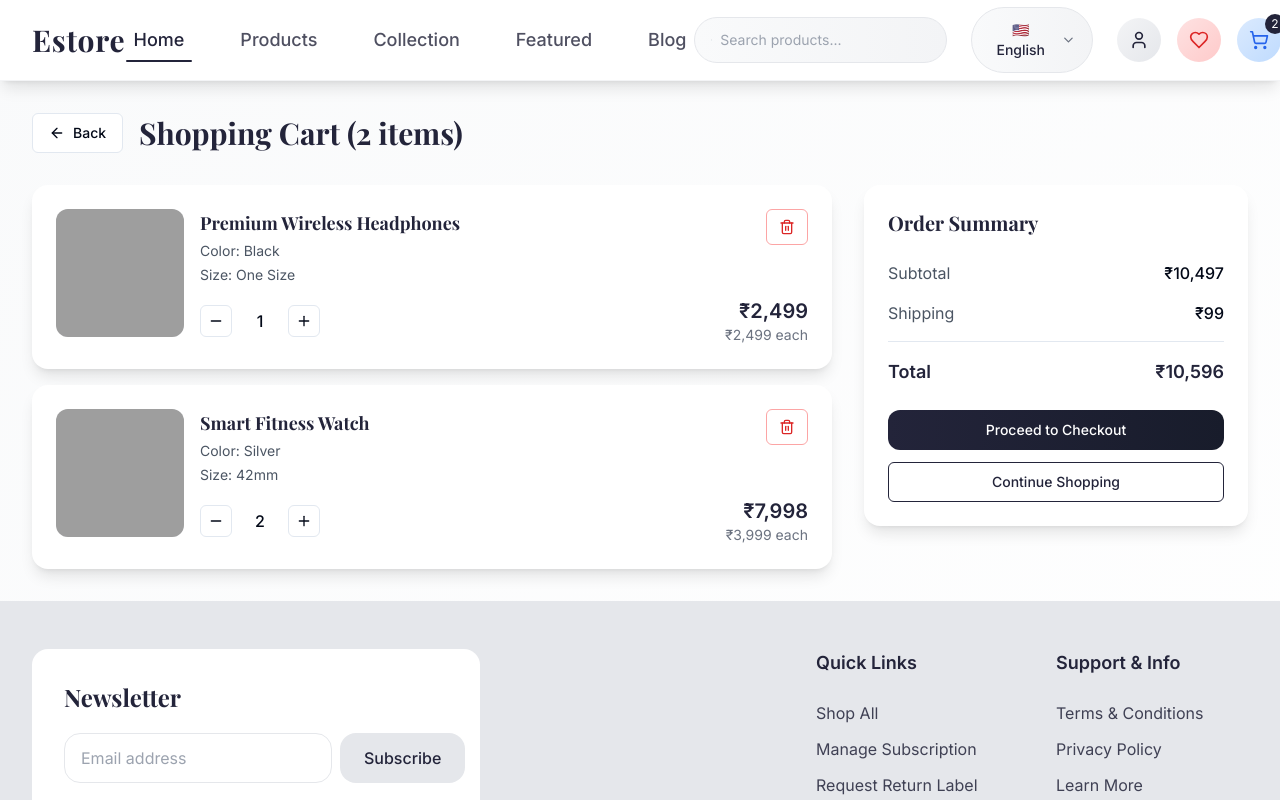
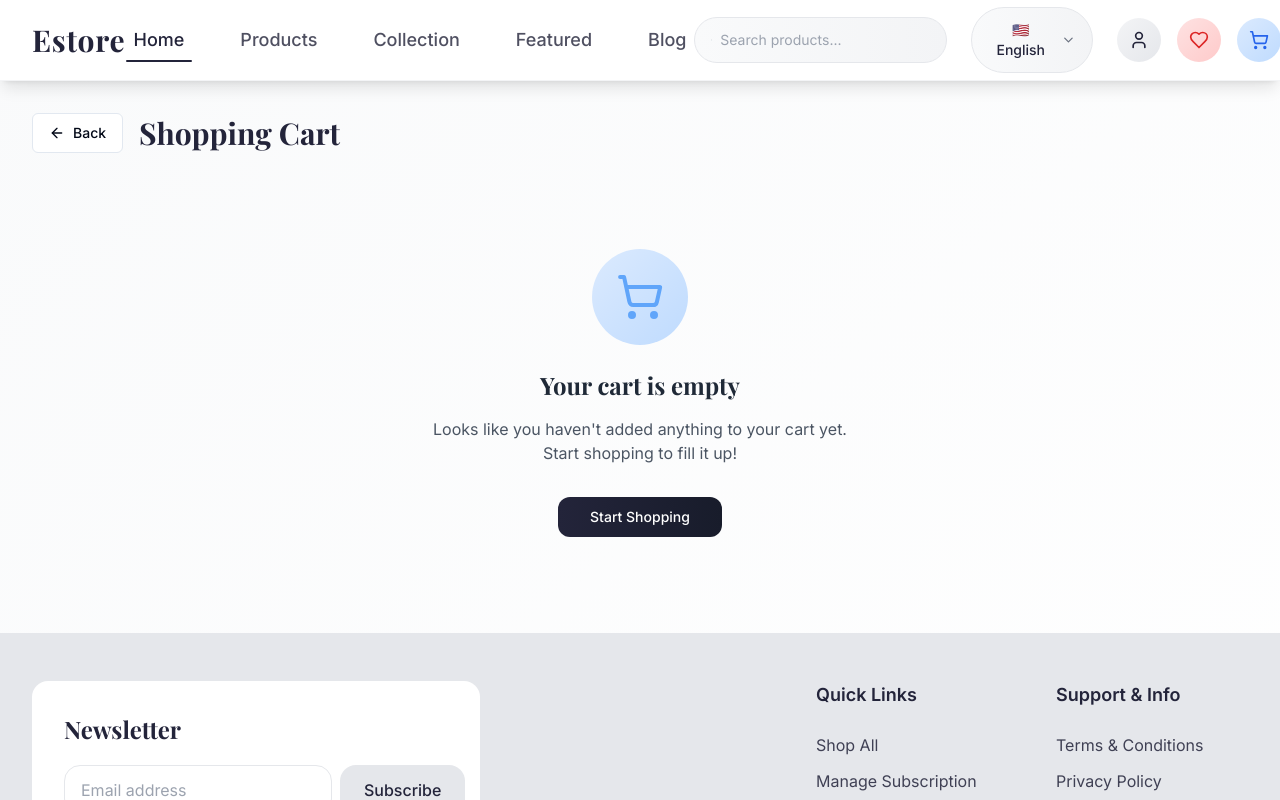
Before and after one commit to Manish729781/estore-everything-shop-front, a React (Vite) app: page /cart in a window 1280 px wide. Shown: the top 800 px of the page. Built offline with nearby package versions, Linux system fonts and the light colour scheme; grey boxes are pictures that could not be loaded.

Commit message:
Implement cart functionality
Implement a global cart system using React Context API, including add, remove, and checkout features, with full responsiveness.

```diff
--- a/src/App.tsx
+++ b/src/App.tsx
@@ -5,6 +5,7 @@ import { QueryClient, QueryClientProvider } from "@tanstack/react-query";
 import { BrowserRouter, Routes, Route } from "react-router-dom";
 import { LanguageProvider } from "./contexts/LanguageContext";
 import { WishlistProvider } from "./contexts/WishlistContext";
+import { CartProvider } from "./contexts/CartContext";
 import Index from "./pages/Index";
 import ProductDescription from "./pages/ProductDescription";
 import ProductList from "./pages/ProductList";
@@ -31,6 +32,7 @@ const App = () => (
   <QueryClientProvider client={queryClient}>
     <LanguageProvider>
       <WishlistProvider>
+        <CartProvider>
           <TooltipProvider>
             <Toaster />
             <Sonner />
@@ -59,6 +61,7 @@ const App = () => (
               </Routes>
             </BrowserRouter>
           </TooltipProvider>
+        </CartProvider>
       </WishlistProvider>
     </LanguageProvider>
   </QueryClientProvider>
--- a/src/components/Navbar.tsx
+++ b/src/components/Navbar.tsx
@@ -1,9 +1,9 @@
-
 import { useState, useEffect } from 'react';
 import { Search, User, Heart, ShoppingCart, ChevronDown, Menu, X } from 'lucide-react';
 import { useNavigate, useLocation } from 'react-router-dom';
 import { useLanguage } from '@/contexts/LanguageContext';
 import { useWishlist } from '@/contexts/WishlistContext';
+import { useCart } from '@/hooks/use-cart';
 import {
   DropdownMenu,
   DropdownMenuContent,
@@ -16,6 +16,7 @@ const Navbar = () => {
   const location = useLocation();
   const { selectedLanguage, setSelectedLanguage, t } = useLanguage();
   const { wishlistCount } = useWishlist();
+  const { cartItems } = useCart();
   const [activeLink, setActiveLink] = useState('Home');
   const [searchQuery, setSearchQuery] = useState('');
   const [isMobileMenuOpen, setIsMobileMenuOpen] = useState(false);
@@ -142,6 +143,8 @@ const Navbar = () => {
     navigate('/cart');
   };
 
+  const cartCount = cartItems.reduce((acc, item) => acc + item.quantity, 0);
+
   return (
     <header className="w-full bg-white/95 backdrop-blur-md shadow-lg sticky top-0 z-50 border-b border-gray-100">
       <div className="max-w-7xl mx-auto px-4 sm:px-6 lg:px-8 flex items-center justify-between h-18 lg:h-20">
@@ -224,9 +227,11 @@ const Navbar = () => {
 
           {/* Icon Actions */}
           <div className="flex items-center gap-4">
+            {/* User */}
             <button className="w-11 h-11 bg-gradient-to-br from-gray-100 to-gray-200 rounded-full flex items-center justify-center hover:shadow-md transition-all duration-200">
               <User className="w-5 h-5 text-estore-dark" />
             </button>
+            {/* Wishlist */}
             <button
               onClick={handleWishlistClick}
               className="w-11 h-11 bg-gradient-to-br from-red-100 to-red-200 rounded-full flex items-center justify-center hover:shadow-md transition-all duration-200 relative"
@@ -238,12 +243,15 @@ const Navbar = () => {
                 </span>
               )}
             </button>
+            {/* Cart */}
             <button
               onClick={handleCartClick}
               className="w-11 h-11 bg-gradient-to-br from-blue-100 to-blue-200 rounded-full flex items-center justify-center hover:shadow-md transition-all duration-200 relative"
             >
               <ShoppingCart className="w-5 h-5 text-blue-600" />
-              <span className="absolute -top-1 -right-1 w-5 h-5 bg-estore-dark text-white text-xs rounded-full flex items-center justify-center">2</span>
+              {cartCount > 0 && (
+                <span className="absolute -top-1 -right-1 w-5 h-5 bg-estore-dark text-white text-xs rounded-full flex items-center justify-center">{cartCount}</span>
+              )}
             </button>
           </div>
         </div>
@@ -274,7 +282,9 @@ const Navbar = () => {
             className="w-10 h-10 bg-gradient-to-br from-blue-100 to-blue-200 rounded-full flex items-center justify-center relative"
           >
             <ShoppingCart className="w-5 h-5 text-blue-600" />
-            <span className="absolute -top-1 -right-1 w-4 h-4 bg-estore-dark text-white text-xs rounded-full flex items-center justify-center">2</span>
+            {cartCount > 0 && (
+              <span className="absolute -top-1 -right-1 w-4 h-4 bg-estore-dark text-white text-xs rounded-full flex items-center justify-center">{cartCount}</span>
+            )}
           </button>
 
           {/* Mobile Menu Button */}
--- a/src/components/ProductCard.tsx
+++ b/src/components/ProductCard.tsx
@@ -1,5 +1,6 @@
-
 import React from "react";
+import { useCart } from '@/hooks/use-cart';
+import { useToast } from '@/hooks/use-toast';
 
 interface ProductCardProps {
   image: string;
@@ -24,6 +25,26 @@ const ProductCard: React.FC<ProductCardProps> = ({
   onAddToCart,
   rounded = "rounded-xl md:rounded-2xl",
 }) => {
+  const { addToCart } = useCart();
+  const { toast } = useToast();
+
+  // Assume id as title (ideally, should be passed as prop! Here, fallback for demo)
+  const id = title.replace(/\s+/g, "-").toLowerCase();
+
+  const handleAddToCart = () => {
+    addToCart({
+      id,
+      name: title,
+      title,
+      price: Number(price.replace(/[^\d]/g, "")),
+      image,
+      color: colors[0] || "",
+      oldPrice,
+    });
+    toast({ title: "Added to Cart", description: `${title} has been added to your cart.` });
+    if (onAddToCart) onAddToCart();
+  };
+
   return (
     <div
       className={`bg-white ${rounded} shadow-sm overflow-hidden relative flex flex-col transition-shadow duration-300 hover:shadow-lg`}
@@ -66,7 +87,7 @@ const ProductCard: React.FC<ProductCardProps> = ({
           </button>
           <button
             type="button"
-            onClick={onAddToCart}
+            onClick={handleAddToCart}
             className="
               flex-1 bg-estore-dark text-white px-2 xs:px-4 py-2 xs:py-3 rounded-full text-xs xs:text-sm font-medium
               hover:bg-estore-dark/90 transition-colors focus:outline-none focus-visible:ring-2 focus-visible:ring-estore-dark
--- /dev/null
+++ b/src/contexts/CartContext.tsx
@@ -0,0 +1,89 @@
+
+import React, { createContext, useContext, useState, useMemo } from "react";
+
+export type CartProduct = {
+  id: string | number;
+  name: string;
+  title?: string;
+  price: number;
+  priceFormatted?: string;
+  quantity: number;
+  image: string;
+  color?: string;
+  size?: string;
+  selectedColor?: string;
+  selectedSize?: string;
+  oldPrice?: string;
+  specifications?: { label: string; value: string }[];
+};
+
+type CartContextState = {
+  cartItems: CartProduct[];
+  addToCart: (item: Omit<CartProduct, "quantity">, quantity?: number) => void;
+  removeFromCart: (id: string | number) => void;
+  updateQuantity: (id: string | number, quantity: number) => void;
+  clearCart: () => void;
+};
+
+const CartContext = createContext<CartContextState | undefined>(undefined);
+
+export const CartProvider: React.FC<{ children: React.ReactNode }> = ({
+  children,
+}) => {
+  const [cartItems, setCartItems] = useState<CartProduct[]>([]);
+
+  const addToCart = (item: Omit<CartProduct, "quantity">, quantity: number = 1) => {
+    setCartItems((prev) => {
+      const found = prev.find(
+        (i) =>
+          i.id === item.id &&
+          (item.selectedColor ? i.selectedColor === item.selectedColor : true) &&
+          (item.selectedSize ? i.selectedSize === item.selectedSize : true)
+      );
+      if (found) {
+        return prev.map((i) =>
+          i.id === item.id &&
+          (item.selectedColor ? i.selectedColor === item.selectedColor : true) &&
+          (item.selectedSize ? i.selectedSize === item.selectedSize : true)
+            ? { ...i, quantity: i.quantity + quantity }
+            : i
+        );
+      } else {
+        return [...prev, { ...item, quantity }];
+      }
+    });
+  };
+
+  const removeFromCart = (id: string | number) => {
+    setCartItems((prev) => prev.filter((i) => i.id !== id));
+  };
+
+  const updateQuantity = (id: string | number, quantity: number) => {
+    setCartItems((prev) =>
+      prev
+        .map((i) => (i.id === id ? { ...i, quantity } : i))
+        .filter((i) => i.quantity > 0)
+    );
+  };
+
+  const clearCart = () => setCartItems([]);
+
+  const value = useMemo(
+    () => ({
+      cartItems,
+      addToCart,
+      removeFromCart,
+      updateQuantity,
+      clearCart,
+    }),
+    [cartItems]
+  );
+
+  return <CartContext.Provider value={value}>{children}</CartContext.Provider>;
+};
+
+export function useCartContext() {
+  const ctx = useContext(CartContext);
+  if (!ctx) throw new Error("useCartContext must be used within CartProvider");
+  return ctx;
+}
--- /dev/null
+++ b/src/hooks/use-cart.ts
@@ -0,0 +1,4 @@
+
+import { useCartContext } from "@/contexts/CartContext";
+
+export const useCart = useCartContext;
--- a/src/pages/Cart.tsx
+++ b/src/pages/Cart.tsx
@@ -1,59 +1,22 @@
-
 import { useNavigate } from 'react-router-dom';
 import { ShoppingCart, Plus, Minus, Trash2, ArrowLeft } from 'lucide-react';
 import Navbar from '@/components/Navbar';
 import Footer from '@/components/Footer';
 import { Button } from '@/components/ui/button';
 import { useToast } from '@/hooks/use-toast';
+import { useCart } from "@/hooks/use-cart";
 
 const Cart = () => {
   const navigate = useNavigate();
   const { toast } = useToast();
-
-  // Mock cart data with proper image URLs
-  const cartItems = [
-    {
-      id: "1",
-      name: "Premium Wireless Headphones",
-      price: 2499,
-      quantity: 1,
-      image: "https://images.unsplash.com/photo-1505740420928-5e560c06d30e?w=400&h=400&fit=crop",
-      color: "Black",
-      size: "One Size"
-    },
-    {
-      id: "2",
-      name: "Smart Fitness Watch",
-      price: 3999,
-      quantity: 2,
-      image: "https://images.unsplash.com/photo-1523275335684-37898b6baf30?w=400&h=400&fit=crop",
-      color: "Silver",
-      size: "42mm"
-    }
-  ];
-
-  const updateQuantity = (id: string, newQuantity: number) => {
-    if (newQuantity < 1) return;
-    toast({
-      title: "Quantity updated",
-      description: `Item quantity updated to ${newQuantity}`,
-    });
-  };
-
-  const removeFromCart = (id: string, name: string) => {
-    toast({
-      title: "Removed from cart",
-      description: `${name} has been removed from your cart.`,
-    });
-  };
+  const { cartItems, updateQuantity, removeFromCart } = useCart();
 
   const subtotal = cartItems.reduce((sum, item) => sum + (item.price * item.quantity), 0);
-  const shipping = 99;
+  const shipping = cartItems.length > 0 ? 99 : 0;
   const total = subtotal + shipping;
 
   const handleProceedToCheckout = () => {
-    // Navigate to address page first, then to checkout
-    navigate('/address');
+    navigate('/checkout');
   };
 
   if (cartItems.length === 0) {
@@ -130,26 +93,29 @@ const Cart = () => {
                       alt={item.name}
                       className="w-full h-full object-cover"
                       onError={(e) => {
-                        // Fallback to placeholder if image fails to load
                         e.currentTarget.src = "/placeholder.svg";
                       }}
                     />
                   </div>
-
                   {/* Product Details */}
                   <div className="flex-1 space-y-3">
                     <div className="flex justify-between items-start">
                       <div>
                         <h3 className="font-semibold text-lg text-estore-dark mb-1">
-                          {item.name}
+                          {item.name || item.title}
                         </h3>
                         <div className="text-sm text-gray-600 space-y-1">
-                          <p>Color: {item.color}</p>
-                          <p>Size: {item.size}</p>
+                          {item.color && <p>Color: {item.color}</p>}
+                          {item.size && <p>Size: {item.size}</p>}
+                          {item.selectedColor && <p>Color: {item.selectedColor}</p>}
+                          {item.selectedSize && <p>Size: {item.selectedSize}</p>}
                         </div>
                       </div>
                       <Button
-                        onClick={() => removeFromCart(item.id, item.name)}
+                        onClick={() => {
+                          removeFromCart(item.id);
+                          toast({ title: "Removed from cart", description: `${item.name || item.title} has been removed from your cart.` });
+                        }}
                         variant="outline"
                         size="sm"
                         className="text-red-600 border-red-300 hover:bg-red-50"
@@ -157,11 +123,10 @@ const Cart = () => {
                         <Trash2 className="w-4 h-4" />
                       </Button>
                     </div>
-
                     <div className="flex justify-between items-center">
                       <div className="flex items-center gap-3">
                         <Button
-                          onClick={() => updateQuantity(item.id, item.quantity - 1)}
+                          onClick={() => updateQuantity(item.id, Math.max(1, item.quantity - 1))}
                           variant="outline"
                           size="sm"
                           className="w-8 h-8 p-0"
--- a/src/pages/Checkout.tsx
+++ b/src/pages/Checkout.tsx
@@ -6,36 +6,19 @@ import { Input } from '@/components/ui/input';
 import { Label } from '@/components/ui/label';
 import { Textarea } from '@/components/ui/textarea';
 import { useToast } from '@/hooks/use-toast';
+import { useCart } from "@/hooks/use-cart";
 
 const Checkout = () => {
   const navigate = useNavigate();
   const location = useLocation();
   const { toast } = useToast();
+  const { cartItems, removeFromCart, clearCart } = useCart();
 
   // Get product data from navigation state
   const productData = location.state?.productData;
   const fromBuyNow = location.state?.fromBuyNow;
 
   // Initialize cart items based on whether we have product data
-  const [cartItems, setCartItems] = useState(() => {
-    if (productData) {
-      return [{
-        id: productData.id,
-        title: productData.title,
-        image: productData.image,
-        price: productData.price,
-        originalPrice: productData.originalPrice,
-        quantity: productData.quantity,
-        selectedColor: productData.selectedColor,
-        selectedSize: productData.selectedSize,
-        specifications: productData.specifications
-      }];
-    }
-
-    // Default empty cart if no product data is passed
-    return [];
-  });
-
   const [formData, setFormData] = useState({
     firstName: '',
     lastName: '',
@@ -56,38 +39,27 @@ const Checkout = () => {
     }));
   };
 
-  const removeItem = (id: number) => {
-    setCartItems(cartItems.filter(item => item.id !== id));
-    toast({
-      title: "Product removed",
-      description: "Item has been removed from your cart"
-    });
-  };
-
   const handleSubmitOrder = (e: React.FormEvent) => {
     e.preventDefault();
-
-    // Here you would typically process the order, connect with payment gateway, etc.
     toast({
       title: "Order Placed Successfully!",
       description: "Thank you for shopping with us.",
       variant: "default",
     });
-
-    // Redirect to a success page
+    clearCart();
     setTimeout(() => navigate('/'), 2000);
   };
 
   // Calculate subtotal and total dynamically
   const calculateSubtotal = () => {
     return cartItems.reduce((total, item) => {
-      const price = parseFloat(item.price.replace('₹', '').replace(',', ''));
+      const price = parseFloat(String(item.price).replace('₹', '').replace(',', ''));
       return total + (price * item.quantity);
     }, 0);
   };
 
   const subtotal = calculateSubtotal();
-  const shipping = 150;
+  const shipping = cartItems.length > 0 ? 150 : 0;
   const total = subtotal + shipping;
 
   return (
@@ -129,18 +101,18 @@ const Checkout = () => {
                 {cartItems.map(item => (
                   <div key={item.id} className="border-b pb-4">
                     <div className="flex items-center gap-4">
-                      <img src={item.image} alt={item.title} className="w-16 h-16 object-cover rounded-md" />
+                      <img src={item.image} alt={item.title || item.name} className="w-16 h-16 object-cover rounded-md" />
                       <div className="flex-1">
-                        <h3 className="font-medium text-estore-dark">{item.title}</h3>
+                        <h3 className="font-medium text-estore-dark">{item.title || item.name}</h3>
                         <div className="text-sm text-gray-600 mt-1">
                           <div>Quantity: {item.quantity}</div>
                           {item.selectedColor && <div>Color: {item.selectedColor}</div>}
                           {item.selectedSize && <div>Size: {item.selectedSize}</div>}
                         </div>
                         <div className="flex justify-between mt-2">
-                          <span className="font-semibold">{item.price}</span>
-                          {item.originalPrice && (
-                            <span className="text-gray-500 line-through text-sm">{item.originalPrice}</span>
+                          <span className="font-semibold">₹{item.price.toLocaleString()}</span>
+                          {item.oldPrice && (
+                            <span className="text-gray-500 line-through text-sm">{item.oldPrice}</span>
                           )}
                         </div>
                       </div>
@@ -161,7 +133,7 @@ const Checkout = () => {
                     )}
 
                     <button
-                      onClick={() => removeItem(item.id)}
+                      onClick={() => removeFromCart(item.id)}
                       className="text-red-500 hover:text-red-700 text-sm mt-2"
                     >
                       Remove
```
Lines whose indentation alone changed are shown as unchanged.
